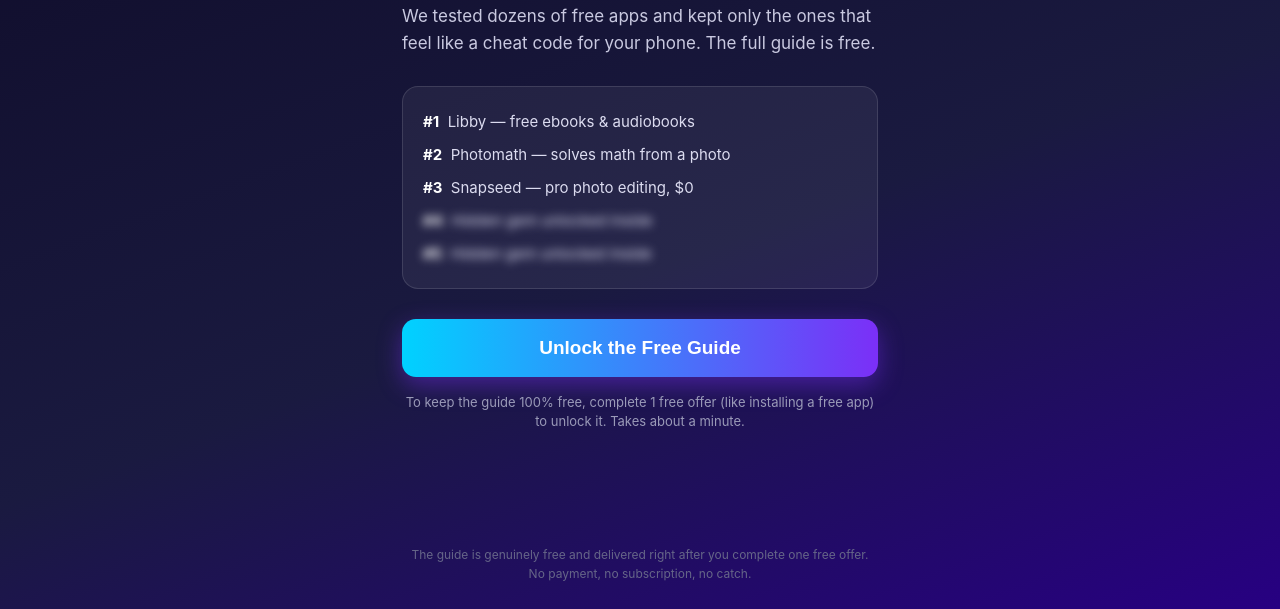
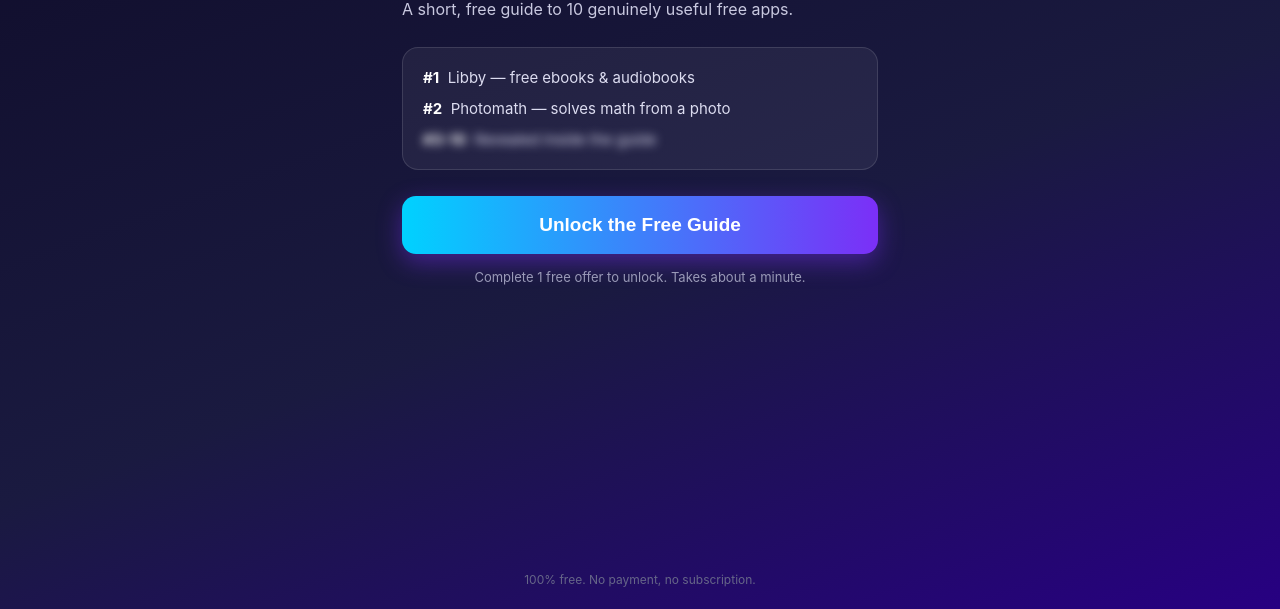
Before and after one commit to clipforge-apps/clipforge-apps.github.io, a plain HTML site: page index.html in a window 1280 px wide. Shown: the part 191-800 px from the top of the page. Drawn offline with Linux system fonts and the light colour scheme.

Commit message:
Shorten landing page copy
Updated headings and paragraph styles for better readability. Revised text content for clarity and conciseness.

```diff
--- a/index.html
+++ b/index.html
@@ -18,38 +18,36 @@
   .badge { display:inline-block; background:rgba(0,210,255,.15); color:#00d2ff;
            border:1px solid rgba(0,210,255,.4); padding:6px 14px; border-radius:999px;
            font-size:13px; font-weight:600; letter-spacing:.4px; margin-bottom:22px; }
-  h1 { font-size:34px; line-height:1.15; font-weight:800; margin-bottom:16px; }
+  h1 { font-size:32px; line-height:1.15; font-weight:800; margin-bottom:14px; }
   h1 .hl { background:linear-gradient(90deg,#00d2ff,#7b2ff7); -webkit-background-clip:text;
            background-clip:text; color:transparent; }
-  p.sub { color:#c9c9e0; font-size:17px; line-height:1.55; margin-bottom:30px; }
+  p.sub { color:#c9c9e0; font-size:16px; line-height:1.5; margin-bottom:26px; }
   .apps-preview { background:rgba(255,255,255,.06); border:1px solid rgba(255,255,255,.12);
-                  border-radius:16px; padding:18px 20px; margin-bottom:30px; }
-  .apps-preview div { padding:7px 0; color:#dcdcf0; font-size:15px; }
+                  border-radius:16px; padding:14px 20px; margin-bottom:26px; }
+  .apps-preview div { padding:6px 0; color:#dcdcf0; font-size:15px; }
   .apps-preview div b { color:#fff; }
   .blur { filter:blur(5px); user-select:none; }
   .cta { display:block; width:100%; text-align:center; background:linear-gradient(90deg,#00d2ff,#7b2ff7);
          color:#fff; font-size:19px; font-weight:700; padding:18px; border:none; border-radius:14px;
          cursor:pointer; box-shadow:0 8px 24px rgba(123,47,247,.45); }
   .cta:active { transform:scale(.98); }
-  .note { text-align:center; color:#9a9ab8; font-size:13px; margin-top:16px; line-height:1.5; }
-  .footer { text-align:center; color:#666688; font-size:12px; padding:0 22px 26px; line-height:1.6; }
+  .note { text-align:center; color:#9a9ab8; font-size:13px; margin-top:14px; line-height:1.5; }
+  .footer { text-align:center; color:#666688; font-size:12px; padding:0 22px 22px; }
 </style>
 </head>
 <body>
 <div class="wrap">
   <span class="badge">FREE GUIDE</span>
   <h1>10 Free Apps That <span class="hl">Feel Illegal</span> to Know About</h1>
-  <p class="sub">We tested dozens of free apps and kept only the ones that feel like a cheat code for your phone. The full guide is free.</p>
+  <p class="sub">A short, free guide to 10 genuinely useful free apps.</p>
   <div class="apps-preview">
     <div><b>#1</b> &nbsp;Libby — free ebooks &amp; audiobooks</div>
     <div><b>#2</b> &nbsp;Photomath — solves math from a photo</div>
-    <div><b>#3</b> &nbsp;Snapseed — pro photo editing, $0</div>
-    <div class="blur"><b>#4</b> &nbsp;Hidden gem unlocked inside</div>
-    <div class="blur"><b>#5</b> &nbsp;Hidden gem unlocked inside</div>
+    <div class="blur"><b>#3-10</b> &nbsp;Revealed inside the guide</div>
   </div>
   <button class="cta" onclick="_zl()">Unlock the Free Guide</button>
-  <p class="note">To keep the guide 100% free, complete 1 free offer (like installing a free app) to unlock it. Takes about a minute.</p>
+  <p class="note">Complete 1 free offer to unlock. Takes about a minute.</p>
 </div>
-<div class="footer">The guide is genuinely free and delivered right after you complete one free offer.<br>No payment, no subscription, no catch.</div>
+<div class="footer">100% free. No payment, no subscription.</div>
 </body>
 </html>
```
